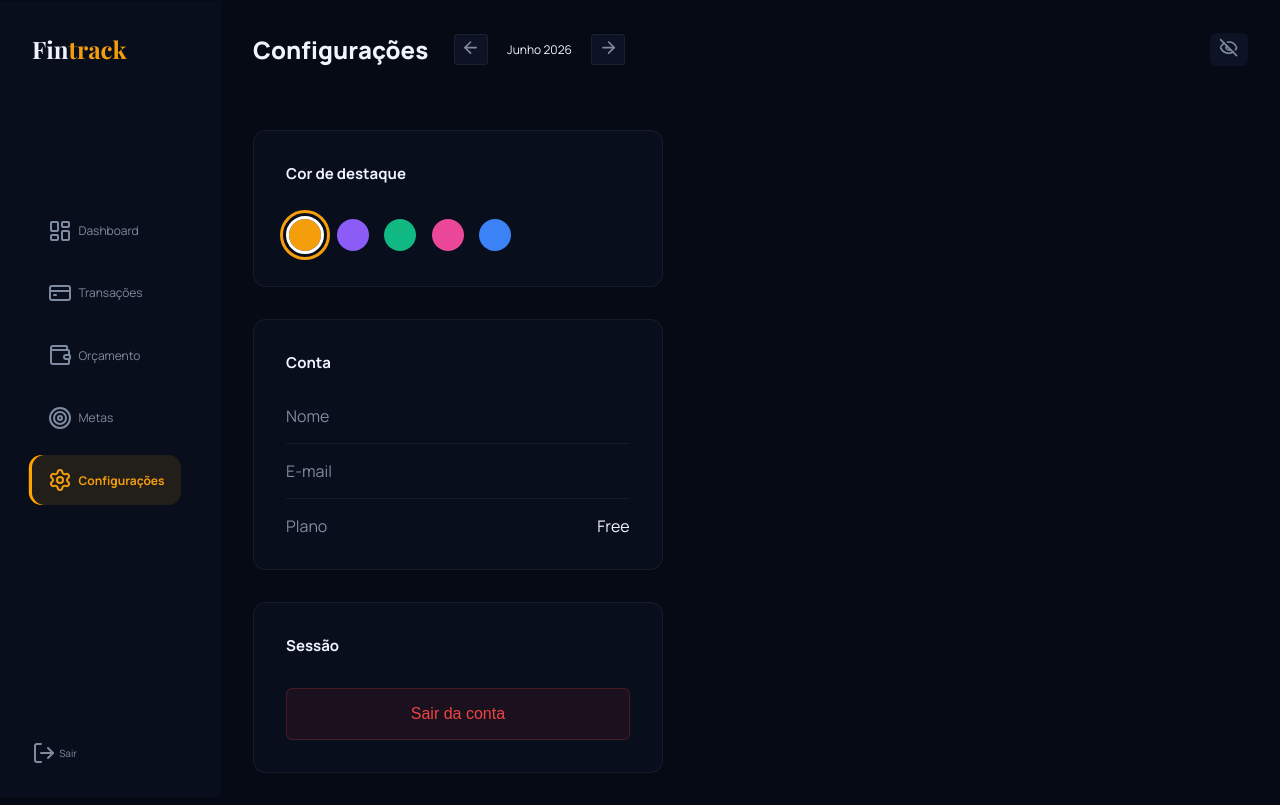
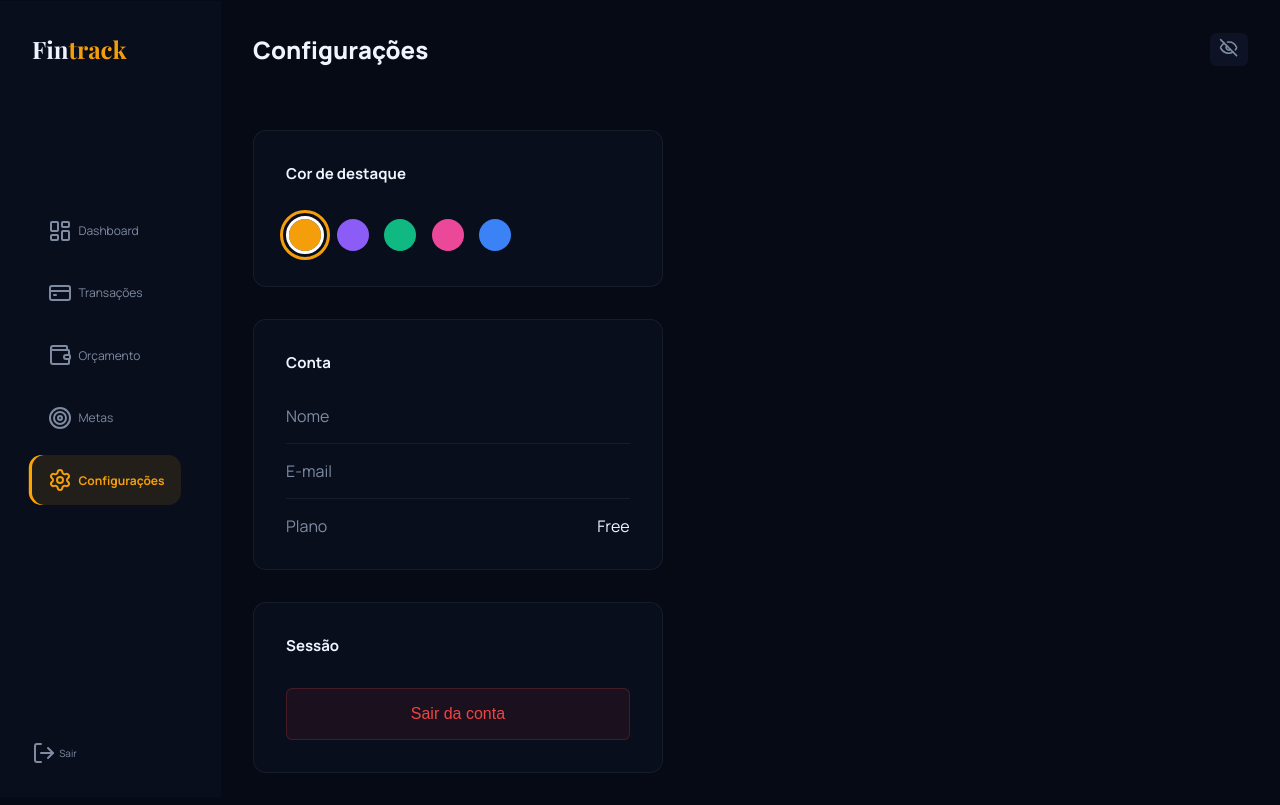
Before and after one commit to Matvops/Fintrack, a React (Vite) app in the folder frontend/: page /settings in a window 1280 px wide. Built offline with nearby package versions, Linux system fonts and the light colour scheme; a web font is replaced by a local one.

Commit message:
Feat: Adiciona false ao displayDate na page settings e metas

```diff
--- a/frontend/src/pages/Goals/index.tsx
+++ b/frontend/src/pages/Goals/index.tsx
@@ -90,7 +90,7 @@ export function Goals() {
   }, []);
 
   return (
-    <MainTemplate title='Metas'>
+    <MainTemplate title='Metas' displayDate={false}>
         <section className={style.headerSection}>
           <div className={style.textHeaderSection}>
             <p>{goals.length} metas cadastradas</p>
--- a/frontend/src/pages/Settings/index.tsx
+++ b/frontend/src/pages/Settings/index.tsx
@@ -23,7 +23,7 @@ export function Settings() {
   }
 
   return (
-    <MainTemplate title="Configurações">
+    <MainTemplate title="Configurações" displayDate={false}>
         <main className={style.cards}>
           <section className={style.card}>
             <div className={style.colors}>
--- a/frontend/src/templates/MainTemplate/index.tsx
+++ b/frontend/src/templates/MainTemplate/index.tsx
@@ -7,7 +7,7 @@ import style from './style.module.css';
 type MainTemplate = {
   children: React.ReactNode,
   title: string,
-  displayDate: boolean
+  displayDate?: boolean
 }
 
 export function MainTemplate({ children, title, displayDate = true }: MainTemplate) {
```
